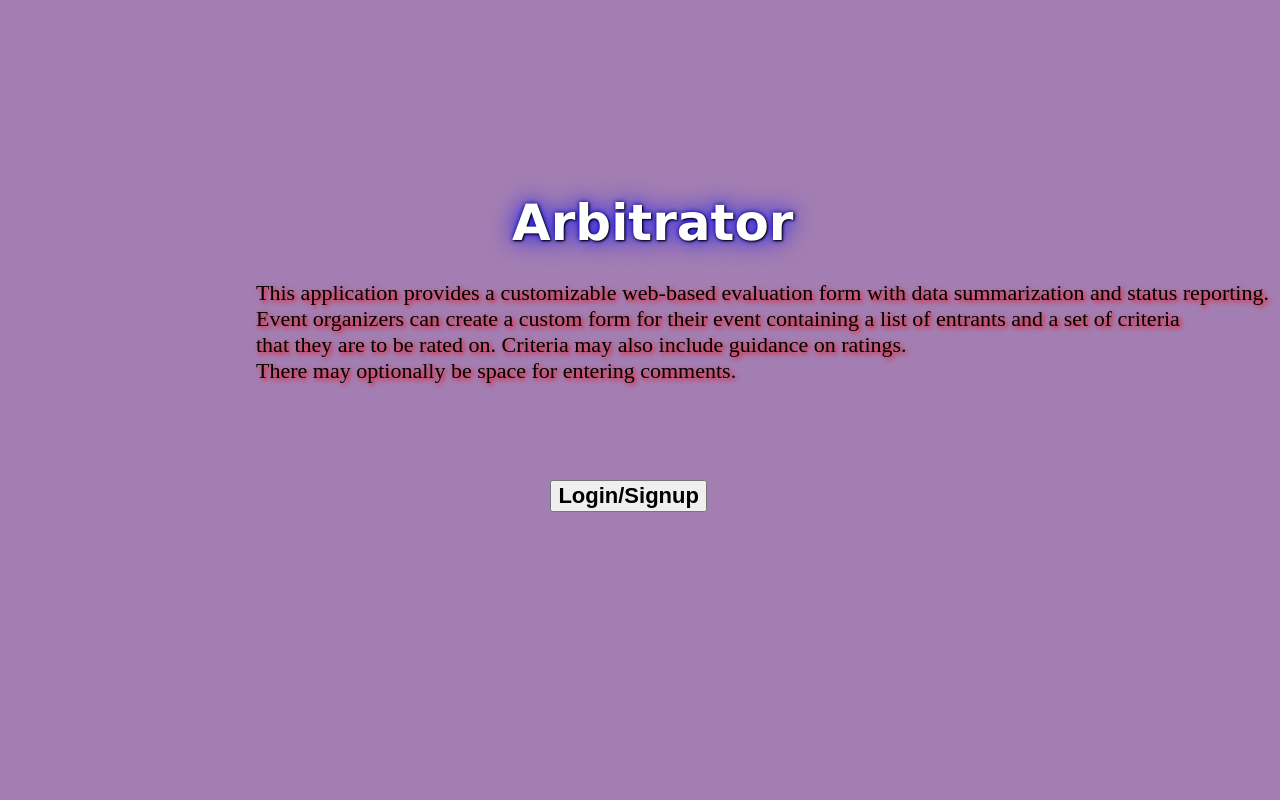
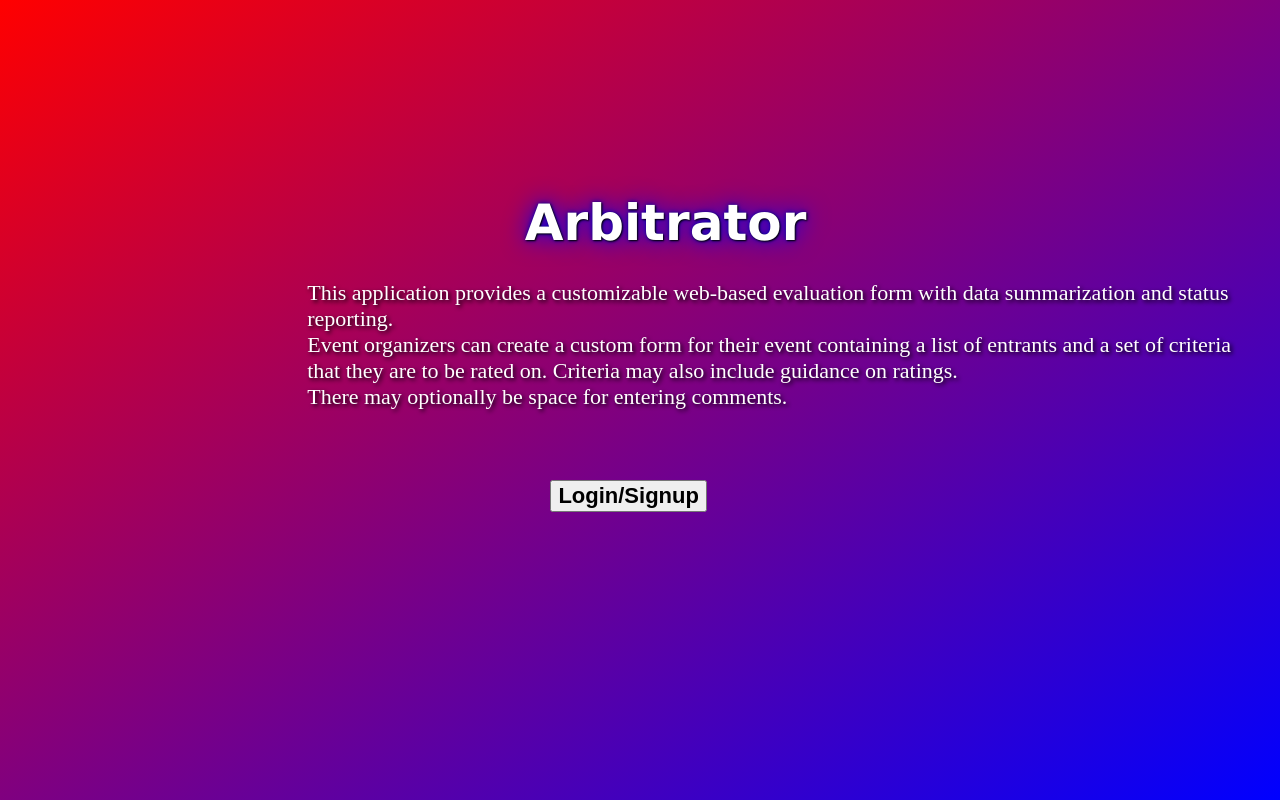
Before and after one commit to Winternight9/Arbitrator, a Django app: page /arbitrator/ in a window 1280 px wide. Run offline with Django 3.2, Linux system fonts and the light colour scheme.

Commit message:
change background color and change text style

```diff
--- a/arbitrator/static/css/index.css
+++ b/arbitrator/static/css/index.css
@@ -1,5 +1,9 @@
 body {
-    background-color: rgb(163, 126, 178);
+    height: 100px;
+    background: -webkit-linear-gradient(left top, red , blue);
+    background: -o-linear-gradient(bottom right, red, blue);
+    background: -moz-linear-gradient(bottom right, red, blue);
+    background: linear-gradient(to bottom right, red , blue);
 }
 
 #logo {
@@ -7,7 +11,7 @@ body {
     font-size:50px;
     position: absolute;
     top: 20%;
-    left: 40%;
+    left: 41%;
     color: white;
     text-shadow: 1px 1px 2px black, 0 0 25px blue, 0 0 5px darkblue;
 }
@@ -35,7 +39,8 @@ body {
     font-size: 22px;
     position: absolute;
     top: 35%;
-    left:20%;
-    text-shadow: 2px 2px 5px red;
+    left:24%;
+    color: white;
+    text-shadow: 2px 2px 4px #000000;
 
 }
```
